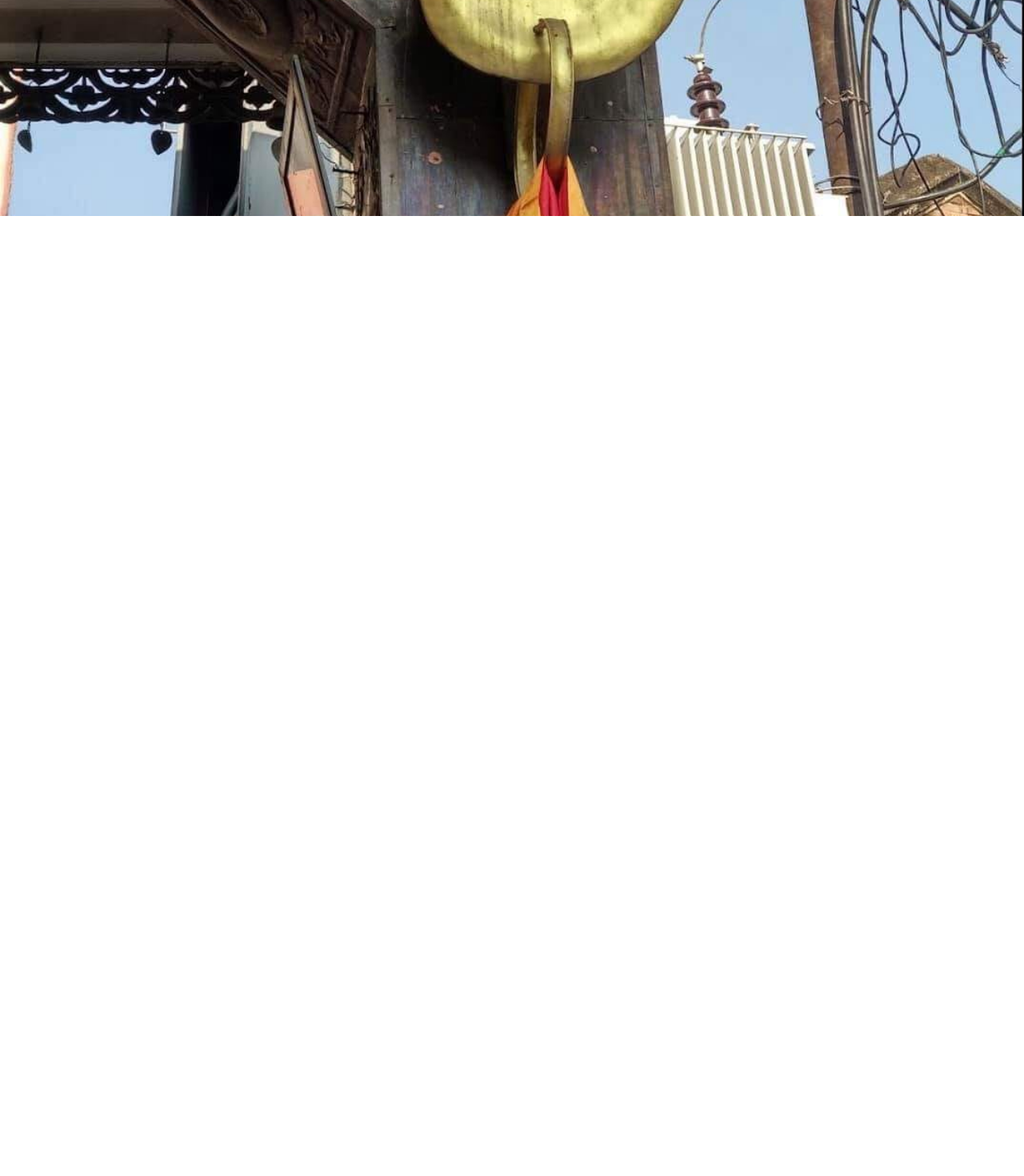
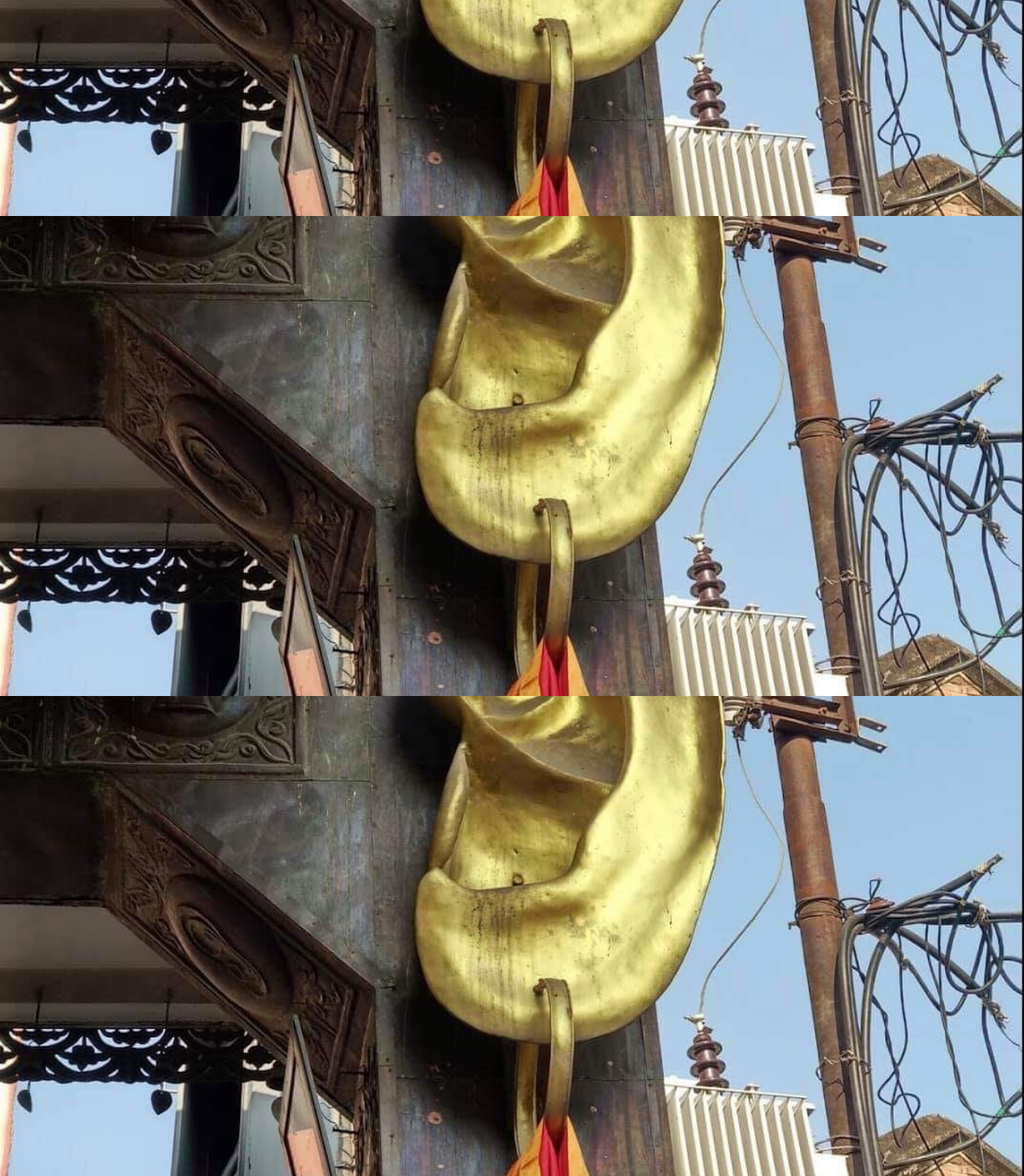
Before and after one commit to SoyuzDangol55/LMC-Ward10, a React (Vite) app in the folder LMC-ward10/: page / in a window 1280 px wide. Shown: the part 528-1998 px from the top of the page at 80% size. Before the commit the page ends 800 px from the top, so only its background shows below. Built offline with nearby package versions, Linux system fonts and the light colour scheme.

Commit message:
Style:Navbar Style and demo image

```diff
--- a/LMC-ward10/src/App.jsx
+++ b/LMC-ward10/src/App.jsx
@@ -7,6 +7,8 @@ function App() {
     <>
      <NavBar/>
      <Hero/>
+      <Hero/>
+       <Hero/>
     </>
   )
 }
--- a/LMC-ward10/src/Component/Navbar/NavBar.css
+++ b/LMC-ward10/src/Component/Navbar/NavBar.css
@@ -2,6 +2,7 @@
     margin:0px;
     padding:0px;
 }
+
 .top{
  background: linear-gradient(to right, #240b36, #c31432);
  color:white;
@@ -25,6 +26,8 @@
     align-items: center;
     padding: 15px 40px;
     background-color: white;
+
+
 }
 
 .manage-logo {
```
